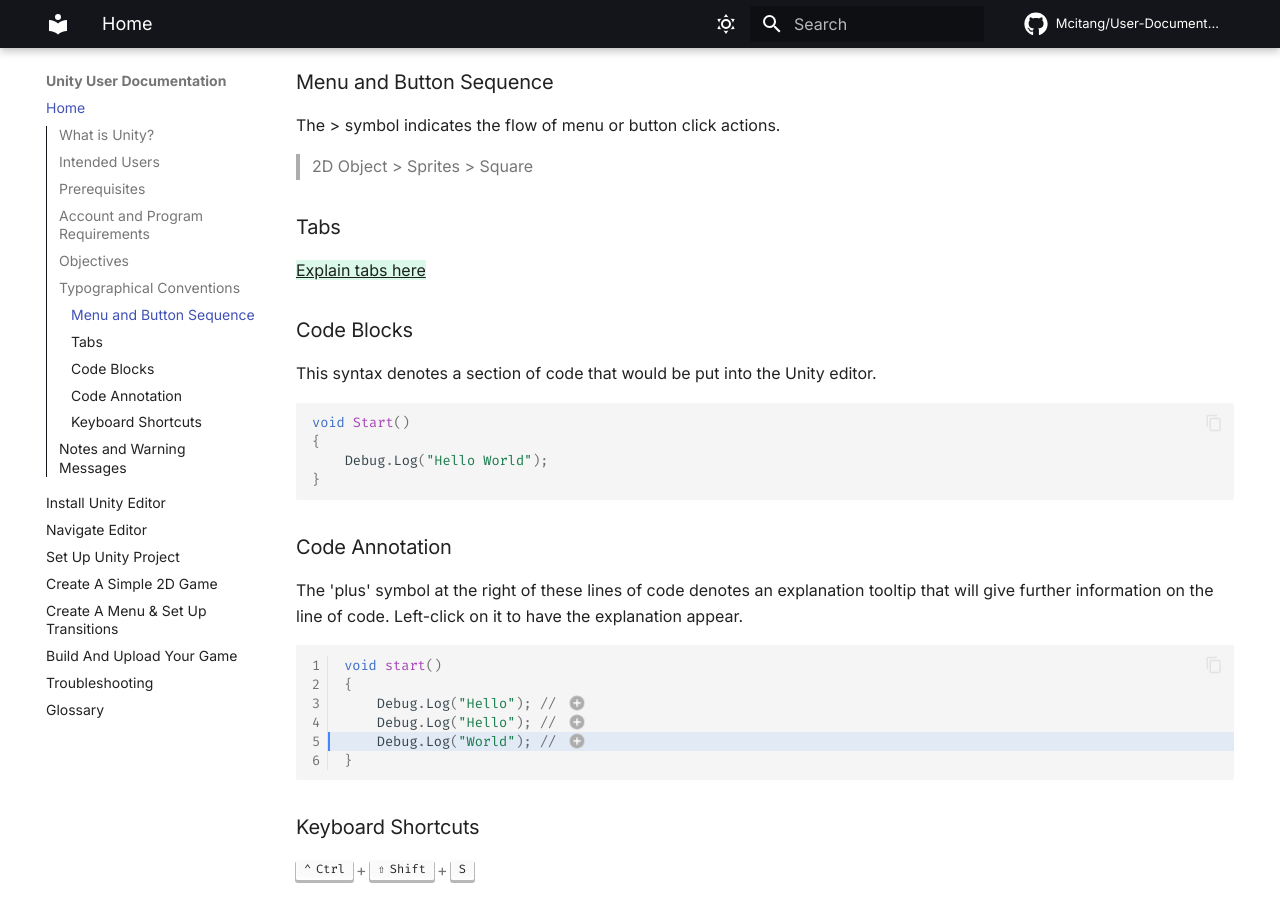
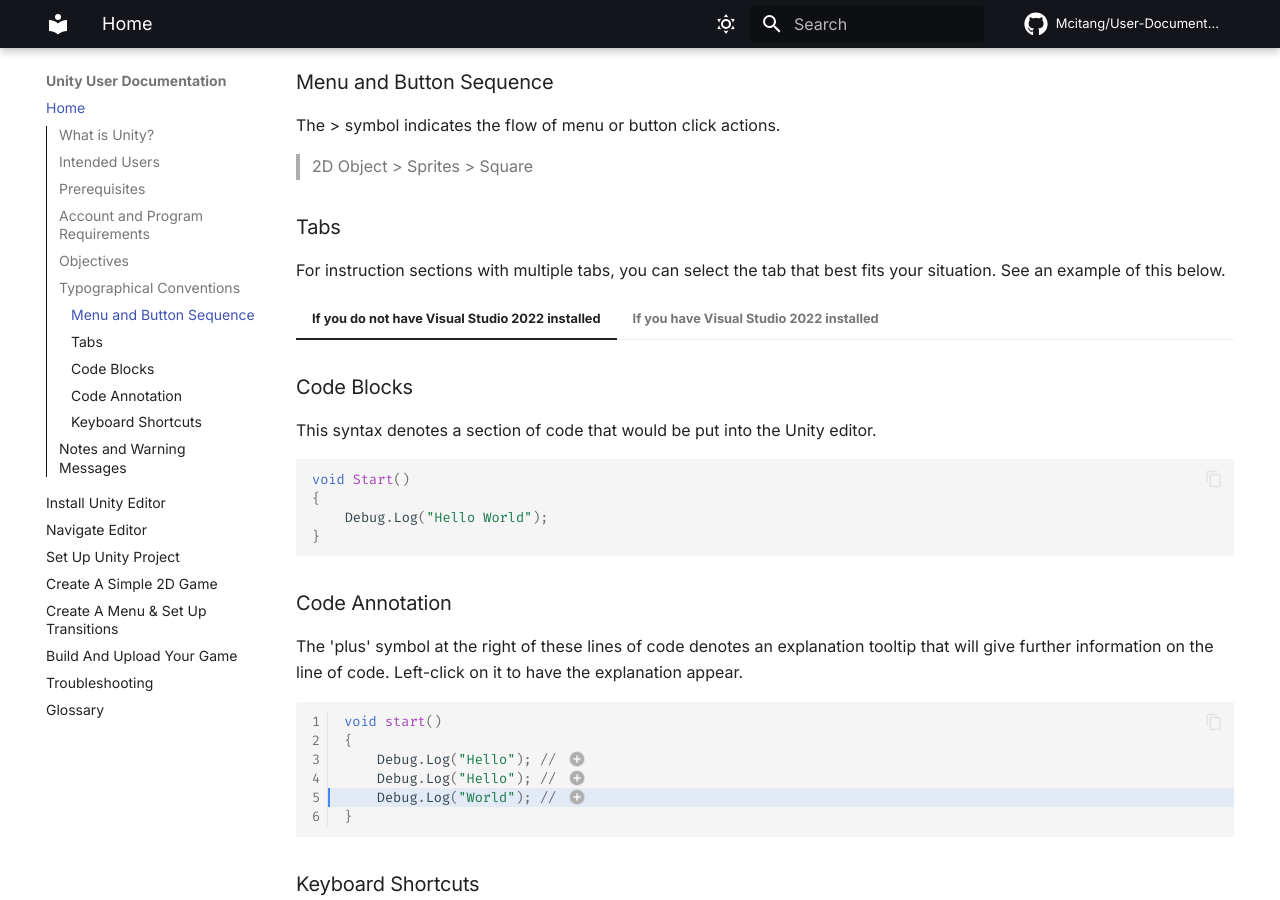
Before and after one commit to Mcitang/User-Documentation, an MkDocs documentation site: the page built from docs/index.md, in a window 1280 px wide and 900 px high, scrolled down 1691 px. Built offline with MkDocs 1.6.1 and Material for MkDocs 9.7.7, drawn with Linux system fonts in a browser that asks for light colours; emoji names are drawn with the system emoji font; comment, search, counter and statistics services are not loaded.

Commit message:
Add tab explanation

```diff
--- a/docs/index.md
+++ b/docs/index.md
@@ -51,8 +51,9 @@
 > 2D Object > Sprites > Square
 
 ### Tabs
-
-{++Explain tabs here++}
+For instruction sections with multiple tabs, you can select the tab that best fits your situation. See an example of this below.
+=== "If you do not have Visual Studio 2022 installed"
+=== "If you have Visual Studio 2022 installed"
 
 ### Code Blocks
 This syntax denotes a section of code that would be put into the Unity editor.
```
